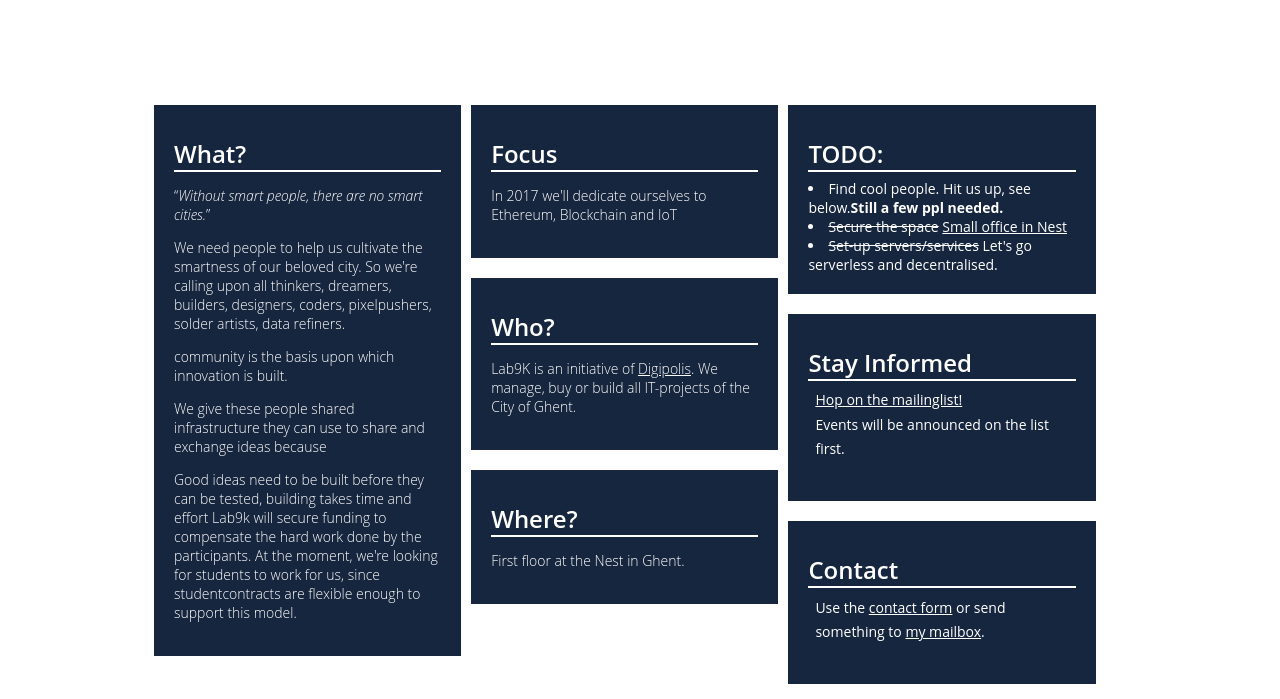
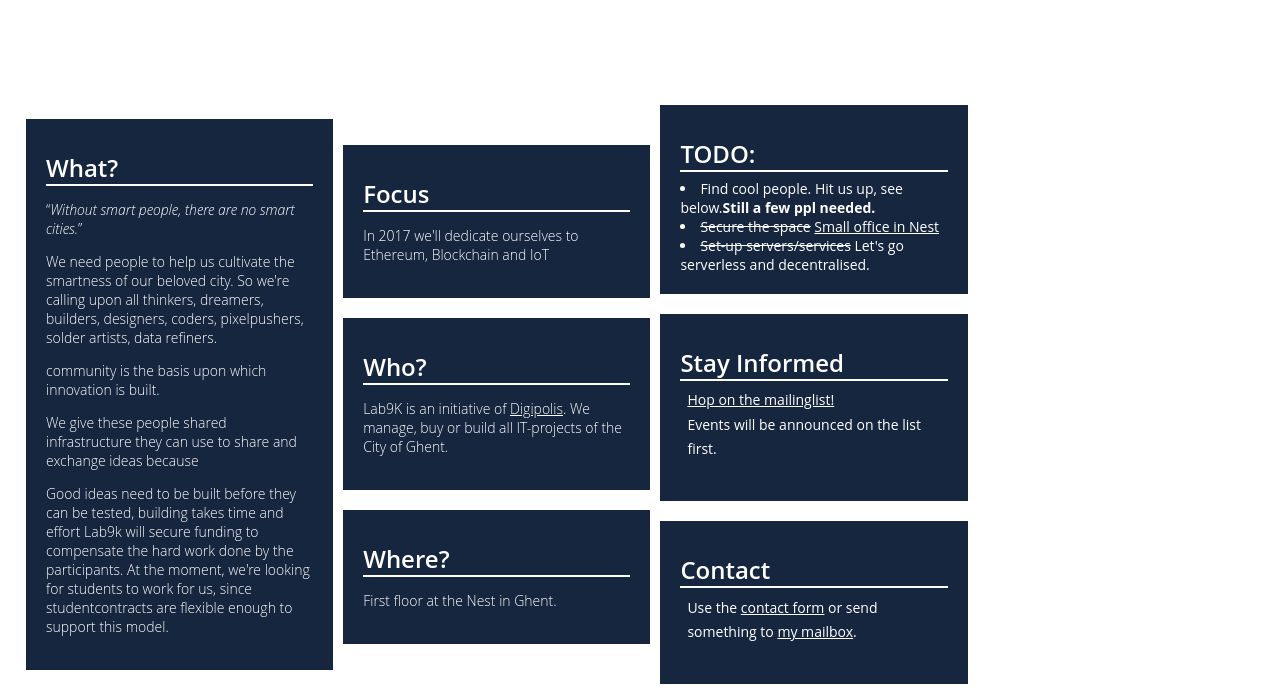
Before and after one commit to lab9k/lab9k.github.io, a Jekyll site: the page built from index.html, in a window 1280 px wide. Shown: the part 693-1392 px from the top of the page. Built offline with Jekyll 4.4.1, drawn with Linux system fonts in a browser that asks for light colours.

Commit message:
Justify Content

```diff
--- a/_layouts/default.html
+++ b/_layouts/default.html
@@ -94,8 +94,6 @@ img {
     position: relative;
     display: flex;
     flex-direction: row;
-    margin-left: 10vw;
-    margin-right: 10vw;
 }
 .home-section {
     color: white;
@@ -104,6 +102,7 @@ img {
     width: 30%;
     position: relative;
     padding: 5px;
+    justify-content: center;
 }
 .home-section-part {
     background-color: #17263F;
```
